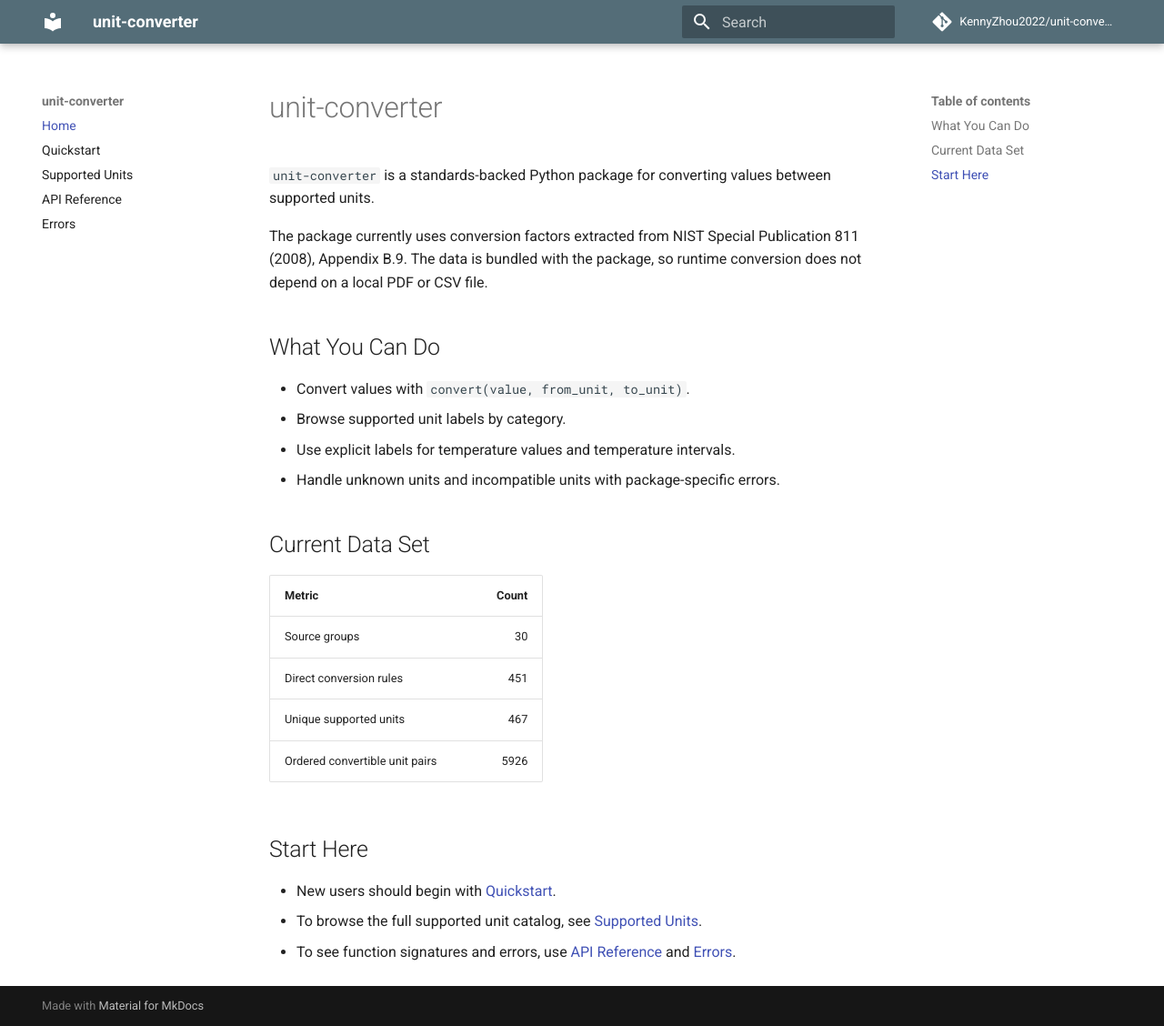
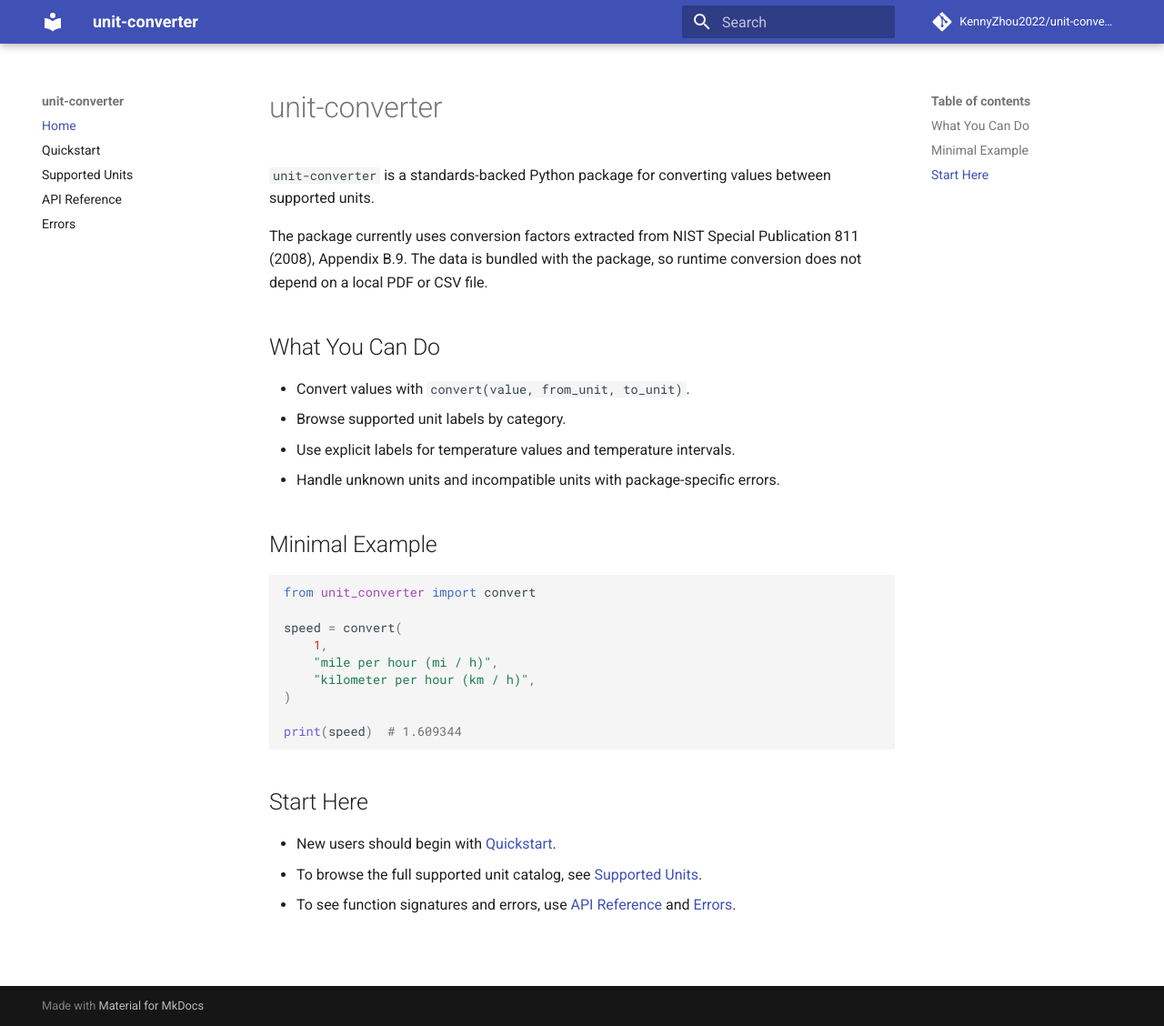
Before and after one commit to KennyZhou2022/unit-converter, an MkDocs documentation site: the page built from docs/index.md, in a window 1280 px wide and 1128 px high. Shown: the whole window at 91% size. Built offline with MkDocs 1.6.1 and Material for MkDocs 9.7.7, drawn with Linux system fonts in a browser that asks for light colours; comment, search, counter and statistics services are not loaded.

Commit message:
Bump version to 1.1.0 and update docs
Bump project version to 1.1.0 (VERSION, pyproject.toml) and add release notes (release/v1.1.0.md). Refresh documentation: replace the data-set summary on docs/index.md with a minimal convert() example, and update mkdocs.yml to set Roboto/Roboto Mono fonts and change the primary color to indigo. Also update release/README.md to reference the new release file. No package conversion behavior changes; this is a documentation and site-appearance release.

````diff
--- a/docs/index.md
+++ b/docs/index.md
@@ -14,14 +14,19 @@ runtime conversion does not depend on a local PDF or CSV file.
 - Use explicit labels for temperature values and temperature intervals.
 - Handle unknown units and incompatible units with package-specific errors.
 
-## Current Data Set
+## Minimal Example
 
-| Metric | Count |
-|---|---:|
-| Source groups | 30 |
-| Direct conversion rules | 451 |
-| Unique supported units | 467 |
-| Ordered convertible unit pairs | 5926 |
+```python
+from unit_converter import convert
+
+speed = convert(
+    1,
+    "mile per hour (mi / h)",
+    "kilometer per hour (km / h)",
+)
+
+print(speed)  # 1.609344
+```
 
 ## Start Here
 
--- a/mkdocs.yml
+++ b/mkdocs.yml
@@ -6,6 +6,9 @@ repo_name: KennyZhou2022/unit-converter
 
 theme:
   name: material
+  font:
+    text: Roboto
+    code: Roboto Mono
   features:
     - navigation.sections
     - navigation.top
@@ -14,7 +17,7 @@ theme:
     - toc.follow
   palette:
     - scheme: default
-      primary: blue grey
+      primary: indigo
       accent: teal
 
 nav:
--- a/pyproject.toml
+++ b/pyproject.toml
@@ -4,7 +4,7 @@ build-backend = "hatchling.build"
 
 [project]
 name = "unit-converter"
-version = "1.0.0"
+version = "1.1.0"
 description = "A standards-backed Python package for unit conversion."
 readme = "README.md"
 requires-python = ">=3.10"
````
Also changed, not shown: release/README.md (+1 -0 lines), release/v1.1.0.md (added, +16 -0 lines), 1 other file.
